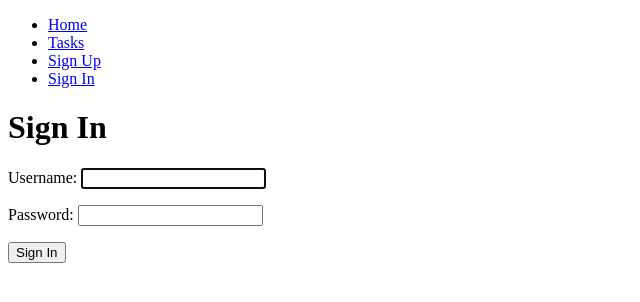
After one commit to HelberthGM/task_manager, a Django app: page /signin/ in a window 1280 px wide. The commit adds this page. Shown: the top 302 px of the page, without its empty margins (0-640 px from the left). Run offline with Django 5.2, Linux system fonts and the light colour scheme.

Commit message:
create sign in option

```diff
--- a/task_manager/urls.py
+++ b/task_manager/urls.py
@@ -24,4 +24,5 @@ urlpatterns = [
     path('signup/', views.signup, name='signup'),
     path('tasks/', views.tasks, name='tasks'),
     path('logout/', views.signout, name='signout'),
+    path('signin/', views.signin, name='signin')
 ]
--- a/tasks/templates/base.html
+++ b/tasks/templates/base.html
@@ -22,6 +22,9 @@
             <li>
                 <a href="/signup">Sign Up</a>
             </li>
+            <li>
+                <a href="/signin">Sign In</a>
+            </li>
             {% endif %}
         </ul>
     </nav>
--- /dev/null
+++ b/tasks/templates/signin.html
@@ -0,0 +1,15 @@
+{% extends "base.html" %}
+
+{% block content %}
+
+<h1>Sign In</h1>
+{{ error }}
+<form action="" method="post">
+    {% csrf_token %}
+    {{form.as_p}}
+    <button>
+        Sign In
+    </button>
+</form>
+
+{% endblock %}
--- a/tasks/views.py
+++ b/tasks/views.py
@@ -1,8 +1,8 @@
 from django.shortcuts import render, redirect
 from django.http import HttpResponse
-from django.contrib.auth.forms import UserCreationForm
+from django.contrib.auth.forms import UserCreationForm, AuthenticationForm
 from django.contrib.auth.models import User
-from django.contrib.auth import login, logout
+from django.contrib.auth import login, logout, authenticate
 from django.db import IntegrityError
 
 # Create your views here.
@@ -47,3 +47,21 @@ def tasks(request):
 def signout(request):
     logout(request)
     return redirect('home')
+
+def signin(request):
+    if request.method == 'GET':
+        return render(request, 'signin.html',{
+            'form': AuthenticationForm
+        })
+    else:
+        #print(request.POST)
+        user = authenticate(request,username=request.POST['username'], password=request.POST['password'])
+
+        if user is None:
+            return render(request, 'signin.html',{
+                'form': AuthenticationForm,
+                'error': 'Username or password is incorrect'
+            })
+        else:
+            login(request, user)
+            return redirect('tasks')
```
